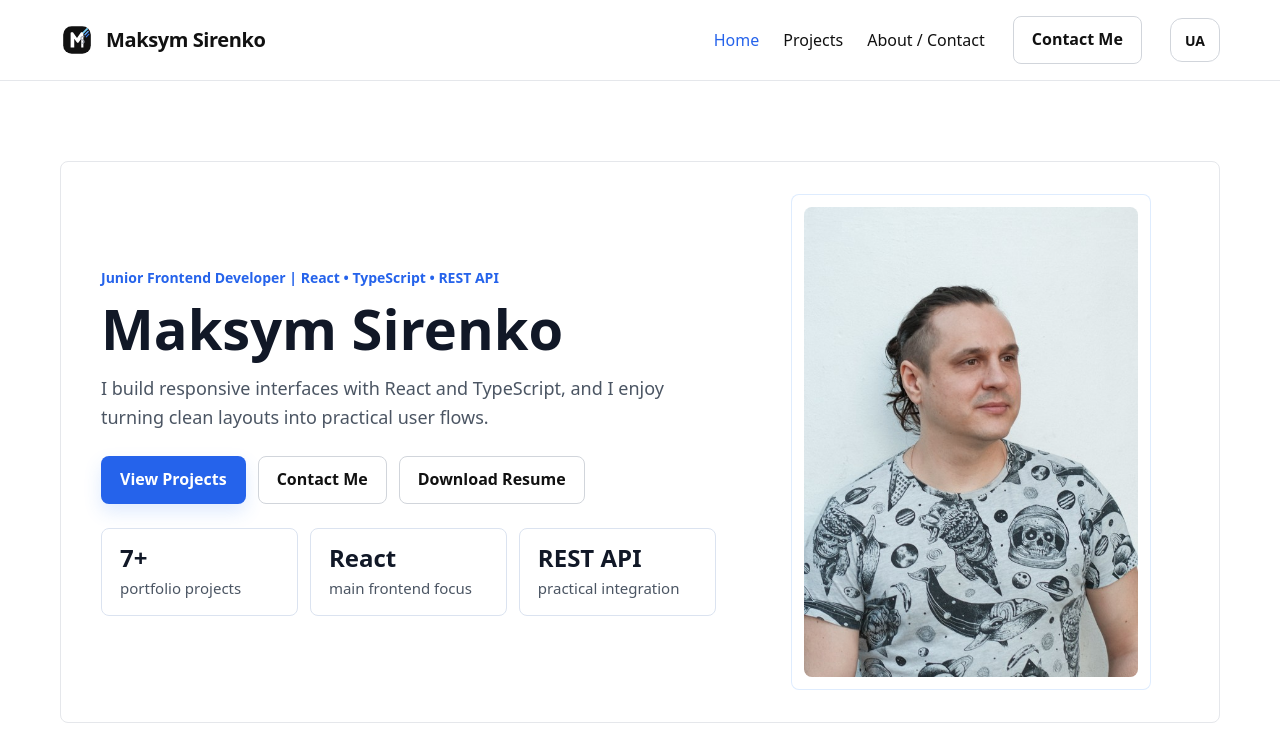
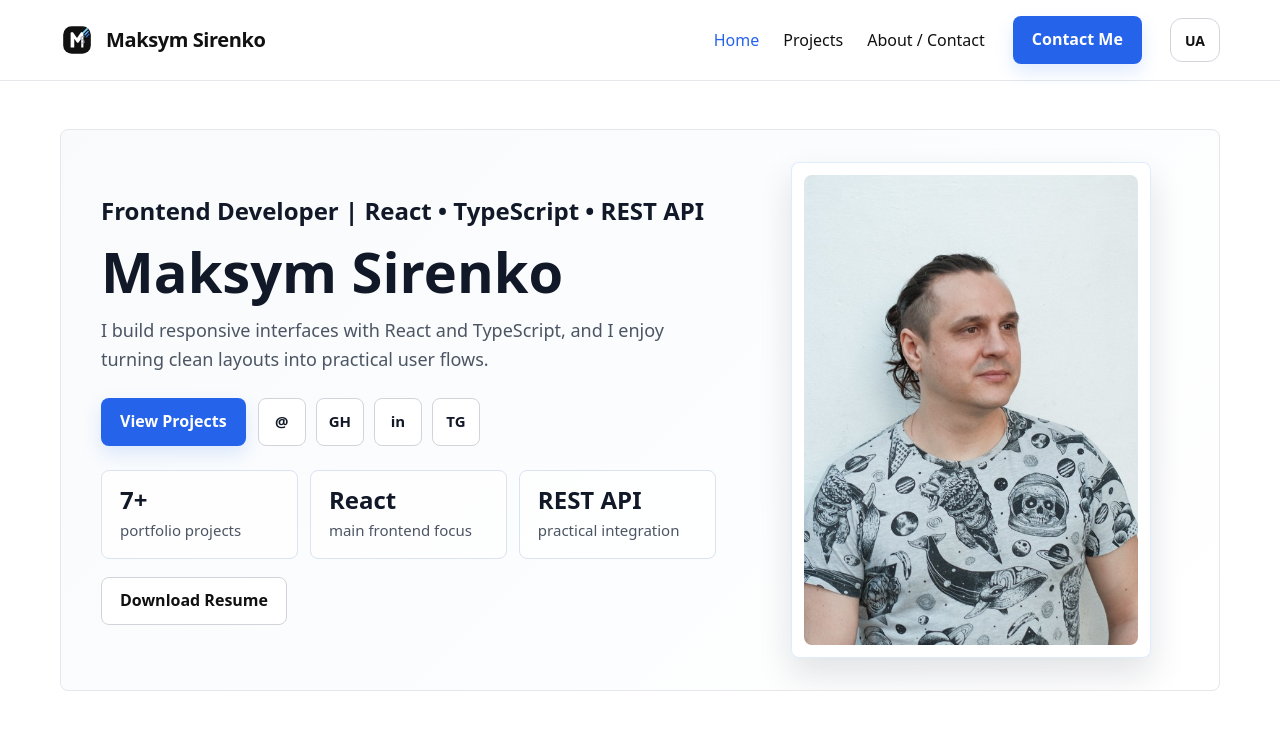
Before and after one commit to Maksym-Sirenko/personal-page, a React (Vite) app: page / in a window 1280 px wide. Shown: the top 741 px of the page. Built offline with nearby package versions, Linux system fonts and the light colour scheme.

Commit message:
style: refine homepage hero actions

```diff
--- a/src/components/layout/Header/Header.tsx
+++ b/src/components/layout/Header/Header.tsx
@@ -63,7 +63,7 @@ function Header({ language, setLanguage }: HeaderProps) {
               </li>
             </ul>
 
-            <Button to="/about#contact" variant="secondary">
+            <Button to="/about#contact" variant="primary">
               {t.nav.contact}
             </Button>
 
@@ -114,7 +114,7 @@ function Header({ language, setLanguage }: HeaderProps) {
 
           <Button
             to="/about#contact"
-            variant="secondary"
+            variant="primary"
             className={styles.mobileContactButton}
             onClick={closeMenu}
           >
--- a/src/i18n/siteContent.ts
+++ b/src/i18n/siteContent.ts
@@ -11,7 +11,7 @@ export const siteContent = {
     },
     home: {
       title: "Maksym Sirenko",
-      role: "Junior Frontend Developer | React • TypeScript • REST API",
+      role: "Frontend Developer | React • TypeScript • REST API",
       subtitle:
         "I build responsive interfaces with React and TypeScript, and I enjoy turning clean layouts into practical user flows.",
       viewProjects: "View Projects",
@@ -100,7 +100,7 @@ export const siteContent = {
     },
     home: {
       title: "Максим Сіренко",
-      role: "Junior Frontend Developer | React • TypeScript • REST API",
+      role: "Frontend Developer | React • TypeScript • REST API",
       subtitle:
         "Я створюю адаптивні інтерфейси на React і TypeScript та люблю перетворювати охайні макети на практичні й зрозумілі сценарії для користувача.",
       viewProjects: "Переглянути проєкти",
--- a/src/pages/HomePage/HomePage.module.scss
+++ b/src/pages/HomePage/HomePage.module.scss
@@ -1,5 +1,5 @@
 .hero {
-  padding: 48px 0 28px;
+  padding: 28px 0 20px;
 }
 
 .heroShell {
@@ -7,7 +7,9 @@
   overflow: hidden;
   border: 1px solid #e5e7eb;
   border-radius: 8px;
-  background-color: #ffffff;
+  background:
+    linear-gradient(135deg, rgba(248, 250, 252, 0.98), rgba(255, 255, 255, 0.98)),
+    #f8fafc;
 }
 
 .heroLayout {
@@ -19,11 +21,11 @@
 }
 
 .eyebrow {
-  margin: 0 0 12px;
-  font-size: 14px;
-  line-height: 1.4;
-  font-weight: 600;
-  color: #2563eb;
+  margin: 0 0 14px;
+  font-size: 20px;
+  line-height: 1.35;
+  font-weight: 700;
+  color: #111827;
 }
 
 .title {
@@ -58,10 +60,49 @@
   width: 100%;
 }
 
+.contactLinks {
+  display: flex;
+  flex-wrap: wrap;
+  gap: 10px;
+}
+
+.contactLink {
+  display: inline-flex;
+  align-items: center;
+  justify-content: center;
+  min-width: 48px;
+  height: 48px;
+  padding: 0 12px;
+  border: 1px solid #d1d5db;
+  border-radius: 8px;
+  background-color: rgba(255, 255, 255, 0.92);
+  color: #111827;
+  font-size: 15px;
+  font-weight: 700;
+  line-height: 1;
+  transition:
+    background-color 0.25s ease,
+    border-color 0.25s ease,
+    color 0.25s ease,
+    transform 0.25s ease;
+}
+
+.contactLink:hover {
+  transform: translateY(-2px);
+  border-color: #93c5fd;
+  background-color: #eff6ff;
+  color: #1d4ed8;
+}
+
 .highlights {
   display: grid;
   gap: 12px;
   margin-top: 24px;
+}
+
+.resumeButton {
+  width: 100%;
+  margin-top: 18px;
 }
 
 .highlightItem {
@@ -102,6 +143,7 @@
   border-radius: 8px;
   overflow: hidden;
   background-color: rgba(255, 255, 255, 0.92);
+  box-shadow: 0 16px 34px rgba(15, 23, 42, 0.12);
 }
 
 .heroImage {
@@ -152,7 +194,7 @@
 
 @media screen and (min-width: 768px) {
   .hero {
-    padding: 64px 0 32px;
+    padding: 40px 0 24px;
   }
 
   .heroLayout {
@@ -168,12 +210,18 @@
     font-size: 56px;
   }
 
+  .eyebrow {
+    font-size: 24px;
+  }
+
   .actions {
     flex-direction: row;
     flex-wrap: wrap;
+    align-items: center;
   }
 
-  .actionButton {
+  .actionButton,
+  .resumeButton {
     width: auto;
   }
 
@@ -201,7 +249,7 @@
 
 @media screen and (min-width: 1200px) {
   .hero {
-    padding: 80px 0 40px;
+    padding: 48px 0 28px;
   }
 
   .imageFrame {
--- a/src/pages/HomePage/HomePage.tsx
+++ b/src/pages/HomePage/HomePage.tsx
@@ -18,6 +18,29 @@ const featuredProjectIds = ["travel-trucks", "leleka-app", "notehub"];
 const heroImageSrc = "/profile/maksym-hero.jpg";
 const resumeHref = "/documents/maksym-sirenko-resume.pdf";
 const MODAL_EXIT_DELAY = 500;
+
+const contactLinks = [
+  {
+    href: "mailto:maksym.sirenko.dev@gmail.com",
+    label: "Email",
+    shortLabel: "@",
+  },
+  {
+    href: "https://github.com/Maksym-Sirenko",
+    label: "GitHub",
+    shortLabel: "GH",
+  },
+  {
+    href: "https://www.linkedin.com/in/maksym-sirenko/",
+    label: "LinkedIn",
+    shortLabel: "in",
+  },
+  {
+    href: "https://t.me/Yambren",
+    label: "Telegram",
+    shortLabel: "TG",
+  },
+];
 
 function HomePage() {
   const [selectedProject, setSelectedProject] = useState<Project | null>(null);
@@ -57,19 +80,20 @@ function HomePage() {
                     {t.viewProjects}
                   </Button>
 
-                  <Button to="/about#contact" variant="secondary" className={styles.actionButton}>
-                    {t.contact}
-                  </Button>
-
-                  <Button
-                    href={resumeHref}
-                    target="_blank"
-                    download
-                    variant="secondary"
-                    className={styles.actionButton}
-                  >
-                    {t.downloadResume}
-                  </Button>
+                  <div className={styles.contactLinks} aria-label={t.contact}>
+                    {contactLinks.map((link) => (
+                      <a
+                        key={link.label}
+                        href={link.href}
+                        className={styles.contactLink}
+                        aria-label={link.label}
+                        target={link.href.startsWith("http") ? "_blank" : undefined}
+                        rel={link.href.startsWith("http") ? "noopener noreferrer" : undefined}
+                      >
+                        {link.shortLabel}
+                      </a>
+                    ))}
+                  </div>
                 </div>
 
                 <div className={styles.highlights}>
@@ -80,6 +104,16 @@ function HomePage() {
                     </div>
                   ))}
                 </div>
+
+                <Button
+                  href={resumeHref}
+                  target="_blank"
+                  download
+                  variant="secondary"
+                  className={styles.resumeButton}
+                >
+                  {t.downloadResume}
+                </Button>
               </div>
 
               <div className={styles.heroVisual}>
@@ -92,6 +126,21 @@ function HomePage() {
                 </div>
               </div>
             </div>
+          </div>
+        </Container>
+      </section>
+
+      <section className={styles.section}>
+        <Container>
+          <div className={styles.aboutStrip}>
+            <div>
+              <h2 className={styles.sectionTitle}>{t.aboutTitle}</h2>
+              <p className={styles.sectionText}>{t.aboutText}</p>
+            </div>
+
+            <Button to="/about" variant="secondary">
+              {t.aboutAction}
+            </Button>
           </div>
         </Container>
       </section>
@@ -115,21 +164,6 @@ function HomePage() {
         </Container>
       </section>
 
-      <section className={styles.section}>
-        <Container>
-          <div className={styles.aboutStrip}>
-            <div>
-              <h2 className={styles.sectionTitle}>{t.aboutTitle}</h2>
-              <p className={styles.sectionText}>{t.aboutText}</p>
-            </div>
-
-            <Button to="/about" variant="secondary">
-              {t.aboutAction}
-            </Button>
-          </div>
-        </Container>
-      </section>
-
       <ProjectModal
         project={selectedProject}
         isOpen={isModalOpen}
```
